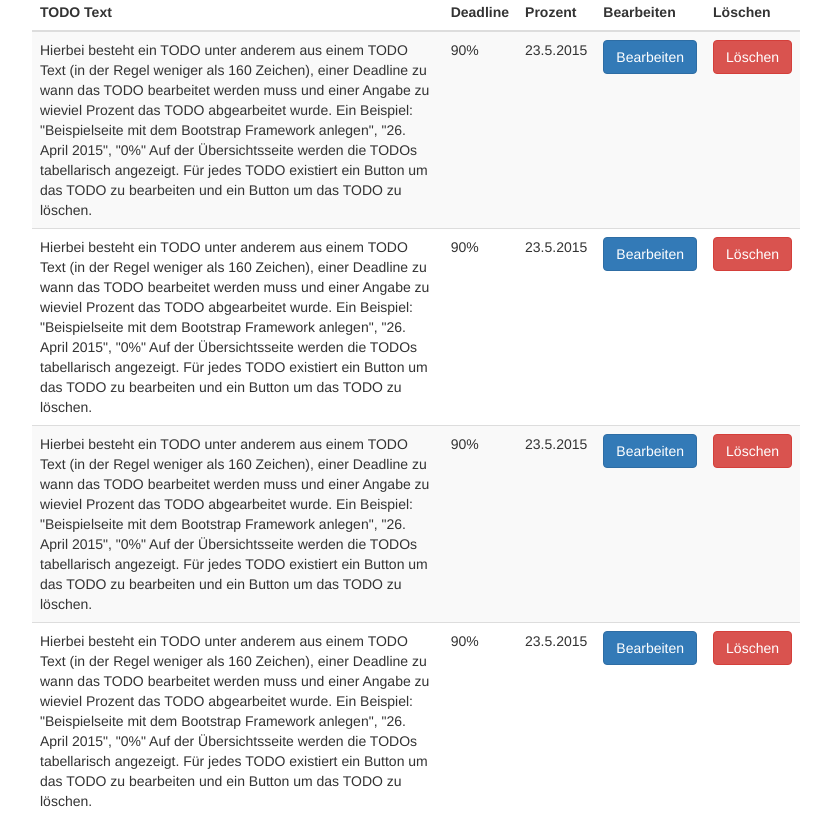
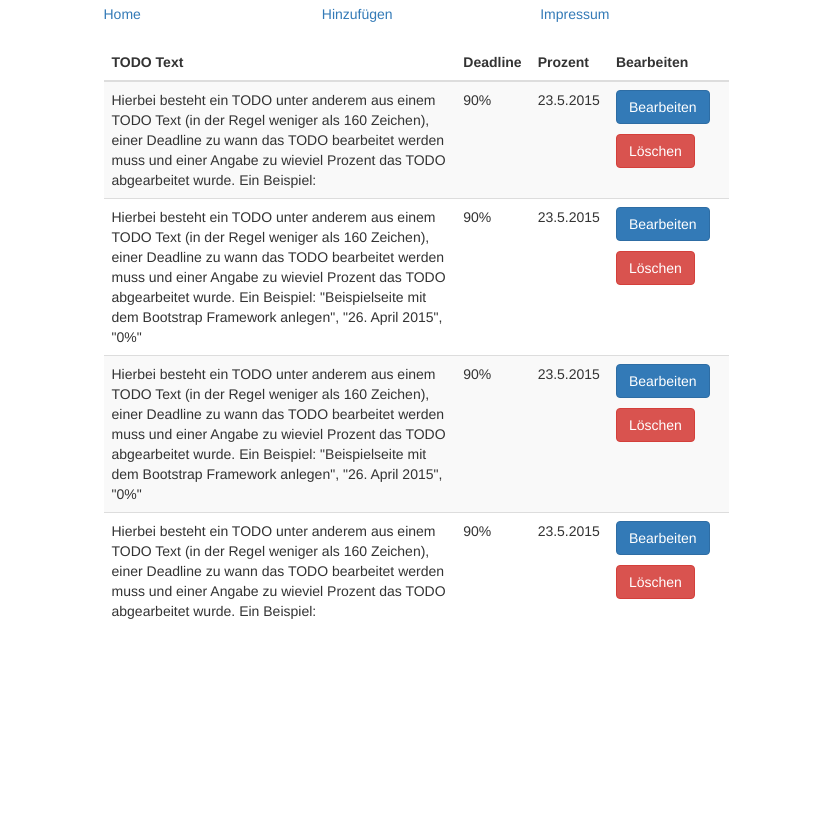
Before and after one commit to victor-berlin/ha1, a plain HTML site: page index.html in a window 1280 px wide. Shown: the part 76-915 px from the top of the page, without its empty margins (224-1055 px from the left). After the commit the page ends 800 px from the top, so only its background shows below. Drawn offline with nearby package versions, Linux system fonts and the light colour scheme.

Commit message:
weiter gearbeitet

```diff
--- a/index.html
+++ b/index.html
@@ -19,8 +19,17 @@
     <![endif]-->
   </head>
   <body>
-    <center><h1>TODO Uebersicht</h1></center>
-      <div class="table-todo">
+    <div class="row">
+     <div class="col-md-6 col-md-offset-3">
+      <!--<div class="table-todo"> -->
+         <center><h1><a href="index.html">TODO Uebersicht</a></h1></center>
+
+         <div class="row muenu">
+            <div class="col-xs-4 col-md-4"><a href="index.html">Home</a></h1></div>
+            <div class="col-xs-4 col-md-4"><a href="anlegen%20.html">Hinzufügen</a></h1></div>
+            <div class="col-xs-4 col-md-4"><a href="impressum.html">Impressum</a></h1></div>
+         </div>
+
           <table class="table table-striped">
               <thead>
                  <tr>
@@ -28,52 +37,51 @@
                     <th>Deadline</th>
                     <th>Prozent</th>
                     <th>Bearbeiten</th>
-                    <th>Löschen</th>
                  </tr>
               </thead>
               <tr>
                   <td>Hierbei besteht ein TODO unter anderem aus einem TODO Text (in der Regel weniger als 160 Zeichen), einer Deadline zu wann das TODO bearbeitet werden muss und einer Angabe zu wieviel Prozent das TODO abgearbeitet wurde. Ein Beispiel:
-
-    "Beispielseite mit dem Bootstrap Framework anlegen", "26. April 2015", "0%"
-
-    Auf der Übersichtsseite werden die TODOs tabellarisch angezeigt. Für jedes TODO existiert ein Button um das TODO zu bearbeiten und ein Button um das TODO zu löschen.</td>
+                  </td>
                   <td>90%</td>
                   <td>23.5.2015</td>
-                  <td><a class="btn btn-primary" href="#" role="button">Bearbeiten</a></td>
-                  <td><a class="btn btn-danger" href="#" role="button">Löschen</a></td>
+                  <td>
+                      <a class="btn btn-primary bearbeiten" href="bearbeiten.html" role="button">Bearbeiten</a>
+                      <a class="btn btn-danger" href="#" role="button">Löschen</a>
+                  </td>
               </tr>
               <tr>
                   <td>Hierbei besteht ein TODO unter anderem aus einem TODO Text (in der Regel weniger als 160 Zeichen), einer Deadline zu wann das TODO bearbeitet werden muss und einer Angabe zu wieviel Prozent das TODO abgearbeitet wurde. Ein Beispiel:
 
     "Beispielseite mit dem Bootstrap Framework anlegen", "26. April 2015", "0%"
-
-    Auf der Übersichtsseite werden die TODOs tabellarisch angezeigt. Für jedes TODO existiert ein Button um das TODO zu bearbeiten und ein Button um das TODO zu löschen.</td>
+                  </td>
                   <td>90%</td>
                   <td>23.5.2015</td>
-                  <td><a class="btn btn-primary" href="#" role="button">Bearbeiten</a></td>
-                  <td><a class="btn btn-danger" href="#" role="button">Löschen</a></td>
+                  <td>
+                      <a class="btn btn-primary bearbeiten" href="bearbeiten.html" role="button">Bearbeiten</a>
+                      <a class="btn btn-danger" href="#" role="button">Löschen</a>
+                  </td>
               </tr>
               <tr>
                   <td>Hierbei besteht ein TODO unter anderem aus einem TODO Text (in der Regel weniger als 160 Zeichen), einer Deadline zu wann das TODO bearbeitet werden muss und einer Angabe zu wieviel Prozent das TODO abgearbeitet wurde. Ein Beispiel:
 
     "Beispielseite mit dem Bootstrap Framework anlegen", "26. April 2015", "0%"
-
-    Auf der Übersichtsseite werden die TODOs tabellarisch angezeigt. Für jedes TODO existiert ein Button um das TODO zu bearbeiten und ein Button um das TODO zu löschen.</td>
+                  </td>
                   <td>90%</td>
                   <td>23.5.2015</td>
-                  <td><a class="btn btn-primary" href="#" role="button">Bearbeiten</a></td>
-                  <td><a class="btn btn-danger" href="#" role="button">Löschen</a></td>
+                  <td>
+                      <a class="btn btn-primary bearbeiten" href="bearbeiten.html" role="button">Bearbeiten</a>
+                      <a class="btn btn-danger" href="#" role="button">Löschen</a>
+                  </td>
               </tr>
               <tr>
                   <td>Hierbei besteht ein TODO unter anderem aus einem TODO Text (in der Regel weniger als 160 Zeichen), einer Deadline zu wann das TODO bearbeitet werden muss und einer Angabe zu wieviel Prozent das TODO abgearbeitet wurde. Ein Beispiel:
-
-    "Beispielseite mit dem Bootstrap Framework anlegen", "26. April 2015", "0%"
-
-    Auf der Übersichtsseite werden die TODOs tabellarisch angezeigt. Für jedes TODO existiert ein Button um das TODO zu bearbeiten und ein Button um das TODO zu löschen.</td>
+                  </td>
                   <td>90%</td>
                   <td>23.5.2015</td>
-                  <td><a class="btn btn-primary" href="#" role="button">Bearbeiten</a></td>
-                  <td><a class="btn btn-danger" href="#" role="button">Löschen</a></td>
+                  <td>
+                      <a class="btn btn-primary bearbeiten" href="bearbeiten.html" role="button">Bearbeiten</a>
+                      <a class="btn btn-danger" href="#" role="button">Löschen</a>
+                  </td>
               </tr>
 
           </table>
--- a/style.css
+++ b/style.css
@@ -5,3 +5,13 @@
     margin-right: 20%;
    }
 }
+
+.bearbeiten {
+    margin-bottom: 10px;
+}
+
+.muenu {
+
+    margin-bottom: 20px;
+    margin-top: 20px;
+}
```
Also changed, not shown: anlegen .html (+11 -3 lines), bearbeiten.html (+13 -3 lines), impressum.html (+11 -2 lines).
